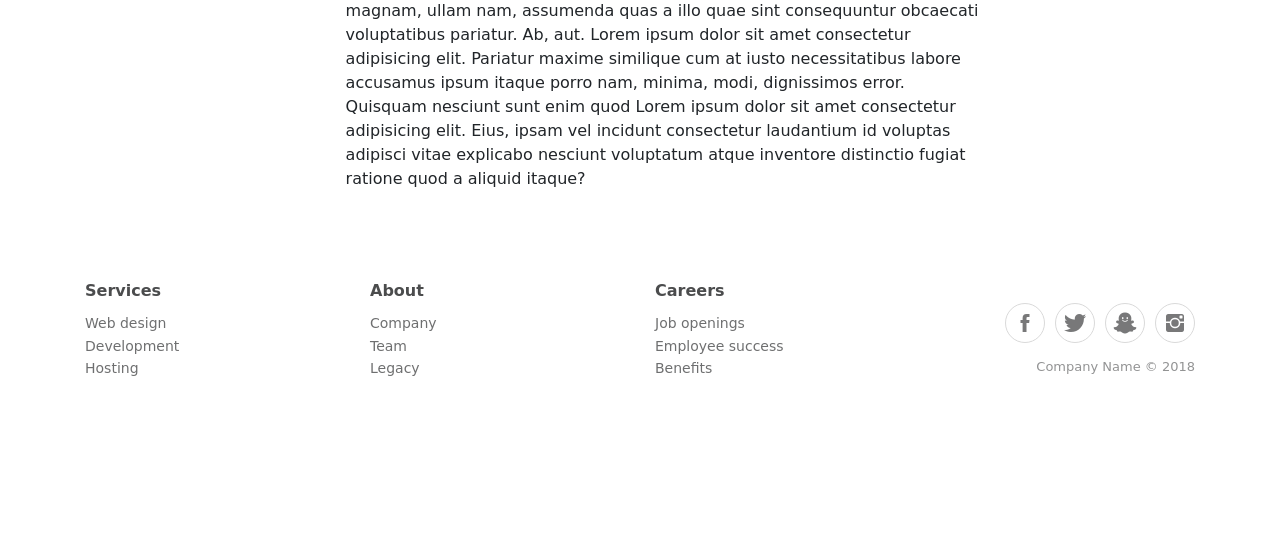
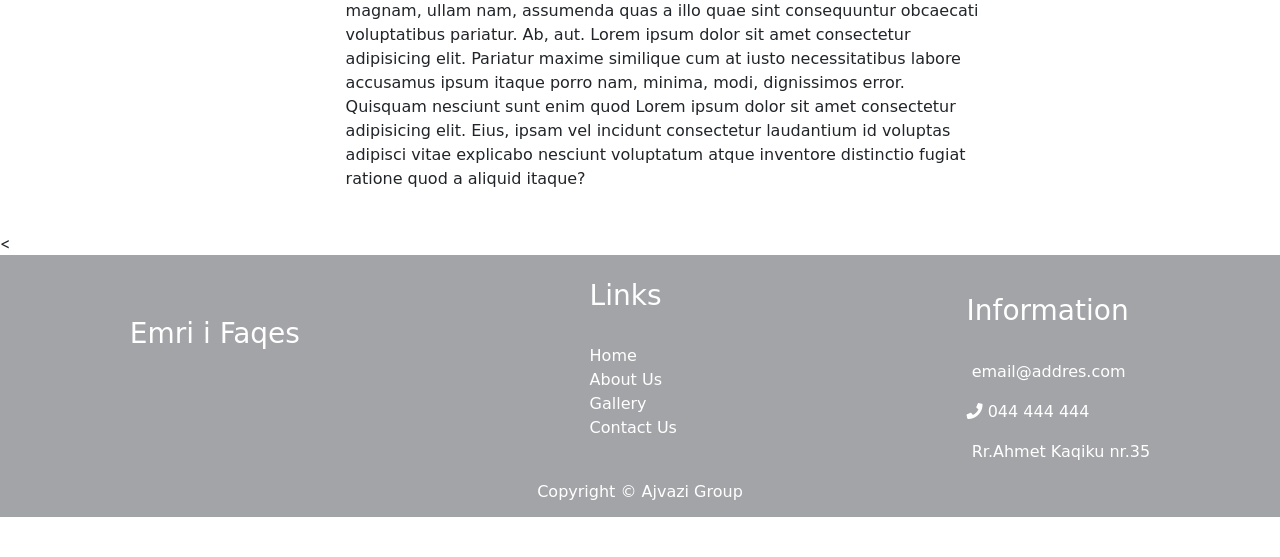
Before and after one commit to ajvazialtin1/java, a PHP site: page /about.html in a window 1280 px wide. Shown: the part 577-1134 px from the top of the page. Before the commit the page ends 953 px from the top, so only its background shows below. Run offline with PHP 8.4, Linux system fonts and the light colour scheme; some libraries are stand-ins or nearby versions; some web fonts are replaced.

Commit message:
editimi i fotterit tek about dhe gallery

```diff
--- a/about.html
+++ b/about.html
@@ -39,44 +39,35 @@
     </div>
 </main>
     <br>
-<div class="footer-clean">
-        <footer>
-            <div class="container">
-                <div class="row justify-content-center">
-                    <div class="col-sm-4 col-md-3 item">
-                        <h3>Services</h3>
+<<footer>
+
+    <div class="footer">
+      <div class="row">
+        <div class="h31">
+          <h3>Emri i Faqes</h3> <br>
+          <a class="iconh31" href="https://facebook.com"><i class="fa fa-facebook-official fa-2x" aria-hidden="true"></i></a>
+          <a class="iconh31" href="https://instagram.com"><i class="fa fa-instagram fa-2x" aria-hidden="true"></i></a>
+          <a class="iconh31" href="https://whatsapp.com"><i class="fa fa-whatsapp fa-2x" aria-hidden="true"></i></a>
+        </div>
+        <div class="h32">
+          <h3>Links</h3> <br>
           <ul>
-                            <li><a href="#">Web design</a></li>
-                            <li><a href="#">Development</a></li>
-                            <li><a href="#">Hosting</a></li>
+            <li><a class="ul1" href="#">Home</a></li>
+            <li><a class="ul1" href="#">About Us</a></li>
+            <li><a class="ul1" href="#">Gallery</a></li>
+            <li><a class="ul1" href="#">Contact Us</a></li>
           </ul>
         </div>
-                    <div class="col-sm-4 col-md-3 item">
-                        <h3>About</h3>
-                        <ul>
-                            <li><a href="#">Company</a></li>
-                            <li><a href="#">Team</a></li>
-                            <li><a href="#">Legacy</a></li>
-                        </ul>
-                    </div>
-                    <div class="col-sm-4 col-md-3 item">
-                        <h3>Careers</h3>
-                        <ul>
-                            <li><a href="#">Job openings</a></li>
-                            <li><a href="#">Employee success</a></li>
-                            <li><a href="#">Benefits</a></li>
-                        </ul>
-                    </div>
-                    <div class="col-lg-3 item social"><a href="#"><i class="icon ion-social-facebook"></i></a><a href="#"><i class="icon ion-social-twitter"></i></a><a href="#"><i class="icon ion-social-snapchat"></i></a><a href="#"><i class="icon ion-social-instagram"></i></a>
-                        <p class="copyright">Company Name © 2018</p>
+        <div class="h33">
+          <h3>Information</h3> <br>
+          <p><i class="fa fa-envelope-o" aria-hidden="true"></i> email@addres.com</p>
+          <p><i class="fa fa-phone" aria-hidden="true"></i> 044 444 444</p>
+          <p><i class="fa fa-envelope-o" aria-hidden="true"></i> Rr.Ahmet Kaqiku nr.35</p>
         </div>
       </div>
+      <p class="copyright">Copyright © Ajvazi Group</p>
     </div>
-        </footer>
-    </div>
-    <script src="https://cdnjs.cloudflare.com/ajax/libs/jquery/3.2.1/jquery.min.js"></script>
-    <script src="https://cdnjs.cloudflare.com/ajax/libs/twitter-bootstrap/4.1.3/js/bootstrap.bundle.min.js"></script>
-
+   <br>
    </footer>
 </body>
 </html>
--- a/css/about.css
+++ b/css/about.css
@@ -99,92 +99,38 @@ text-decoration: none;
 }
 
 
-
-.footer-clean {
-  padding:50px 0;
-  background-color:#fff;
-  color:#4b4c4d;
+.footer{
+	background-color:#a2a4a7;
+    color: white;
+}
+.row{
+    display: flex;
+    justify-content: space-around;
+    align-items: center;
+    font-style: Serif;
 }
 
-.footer-clean h3 {
-  margin-top:0;
-  margin-bottom:12px;
-  font-weight:bold;
-  font-size:16px;
+.h32{
+
+}
+.h33{
+    margin-top: 3%;
 }
 
-.footer-clean ul {
-  padding:0;
-  list-style:none;
-  line-height:1.6;
-  font-size:14px;
-  margin-bottom:0;
+.copyright{
+    display: flex;
+    justify-content: space-around;
+    padding-bottom: 1%;
 }
 
-.footer-clean ul a {
-  color:inherit;
-  text-decoration:none;
-  opacity:0.8;
+.ul1{
+    color: white;
+}
+.iconh31{
+    margin-left: 5%;
+    color: white;
 }
 
-.footer-clean ul a:hover {
-  opacity:1;
-}
-
-.footer-clean .item.social {
-  text-align:right;
-}
-
-@media (max-width:767px) {
-  .footer-clean .item {
-    text-align:center;
-    padding-bottom:20px;
-  }
-}
-
-@media (max-width: 768px) {
-  .footer-clean .item.social {
-    text-align:center;
-  }
-}
-
-.footer-clean .item.social > a {
-  font-size:24px;
-  width:40px;
-  height:40px;
-  line-height:40px;
-  display:inline-block;
-  text-align:center;
-  border-radius:50%;
-  border:1px solid #ccc;
-  margin-left:10px;
-  margin-top:22px;
-  color:inherit;
-  opacity:0.75;
-}
-
-.footer-clean .item.social > a:hover {
-  opacity:0.9;
-}
-
-@media (max-width:991px) {
-  .footer-clean .item.social > a {
-    margin-top:40px;
-  }
-}
-
-@media (max-width:767px) {
-  .footer-clean .item.social > a {
-    margin-top:10px;
-  }
-}
-
-.footer-clean .copyright {
-  margin-top:14px;
-  margin-bottom:0;
-  font-size:13px;
-  opacity:0.6;
-}
 
 
 @media (max-width:800px ) {
```
Also changed, not shown: css/gallery.css (+32 -0 lines), gallery.html (+22 -31 lines). Lines whose indentation alone changed are shown as unchanged.
